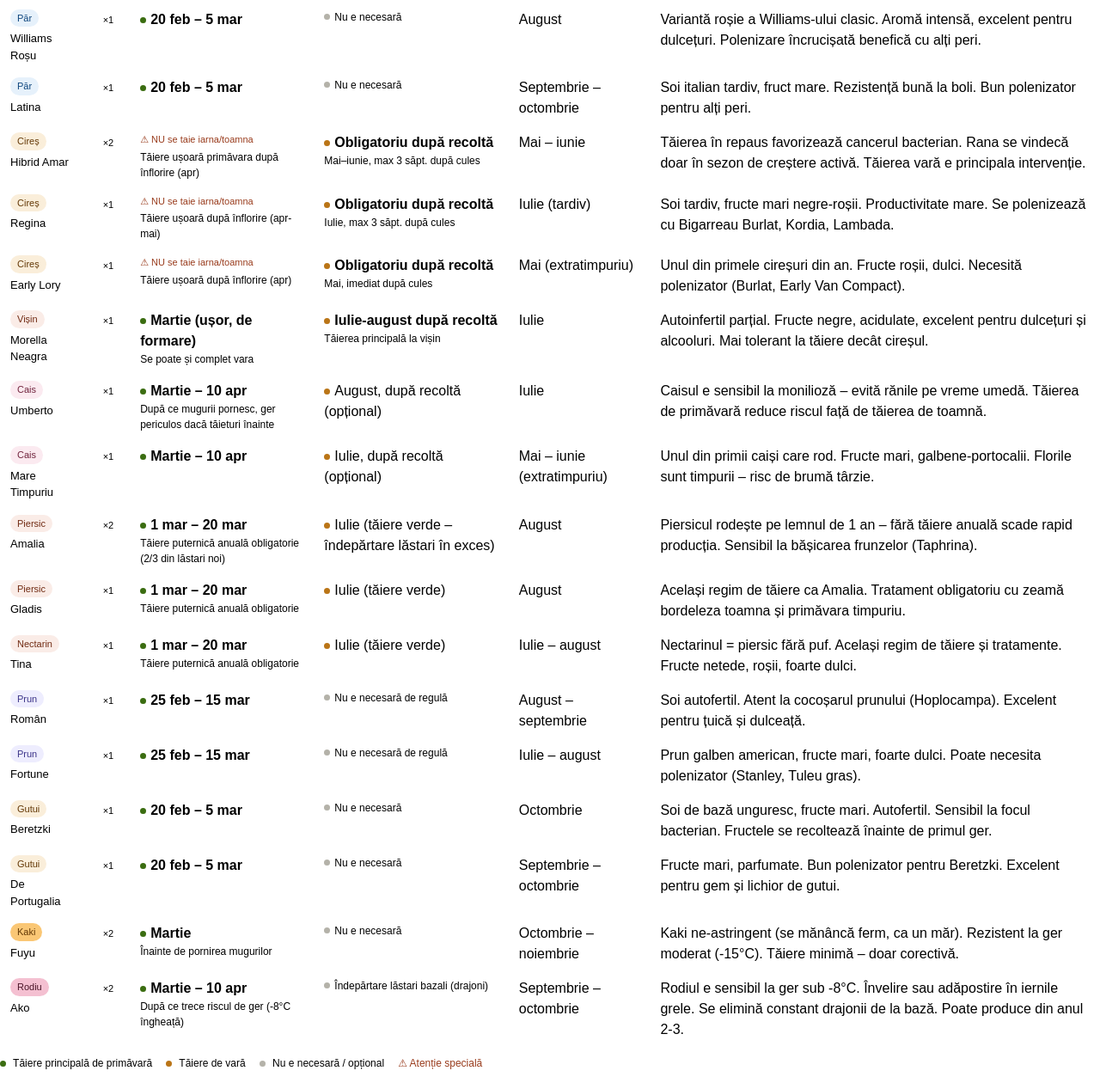
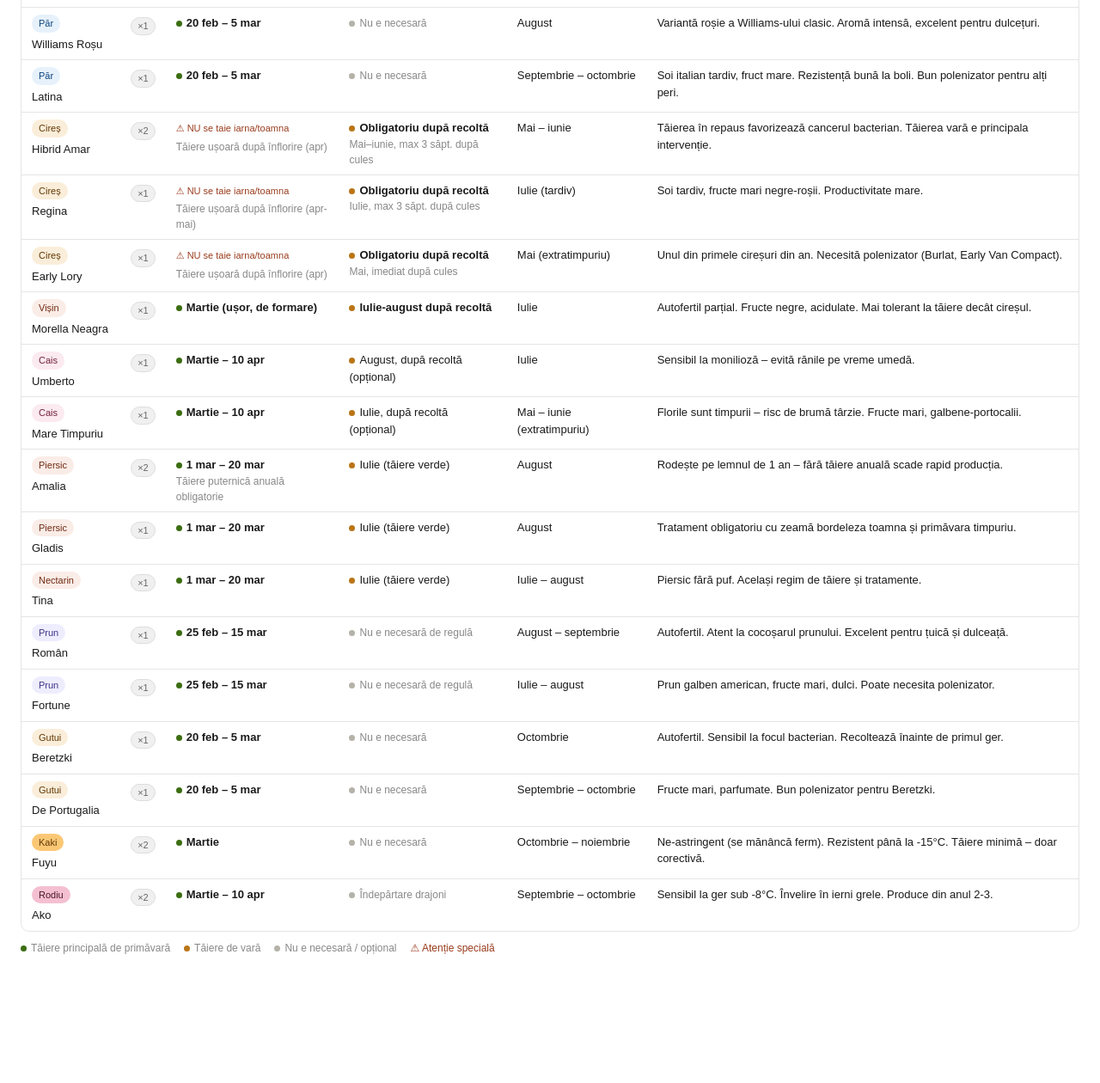
Before and after one commit to tavib47/Livada, a plain HTML site: page tabel_taieri_livada.html in a window 1280 px wide. Shown: the part 460-1720 px from the top of the page at 86% size. After the commit the page ends 1594 px from the top, so only its background shows below. Drawn offline with Linux system fonts and the light colour scheme.

Commit message:
Refactor HTML and CSS styles for table layout

```diff
--- a/tabel_taieri_livada.html
+++ b/tabel_taieri_livada.html
@@ -1,20 +1,24 @@
-
+<!DOCTYPE html>
+<html lang="ro">
+<head>
+<meta charset="UTF-8">
+<meta name="viewport" content="width=device-width, initial-scale=1.0">
+<title>Tabel Tăieri Livadă</title>
 <style>
 *{box-sizing:border-box;margin:0;padding:0}
-body{font-family:var(--font-sans,sans-serif);font-size:13px;color:var(--color-text-primary)}
-.wrap{padding:1rem 0}
-h2{font-size:16px;font-weight:500;margin-bottom:12px;color:var(--color-text-primary)}
+body{font-family:sans-serif;font-size:13px;color:#1a1a1a;background:#fff;padding:1.5rem}
+h1{font-size:18px;font-weight:500;margin-bottom:16px;color:#1a1a1a}
 .filters{display:flex;flex-wrap:wrap;gap:6px;margin-bottom:14px}
-.fbtn{padding:4px 12px;border-radius:20px;border:0.5px solid var(--color-border-secondary);background:transparent;cursor:pointer;font-size:12px;color:var(--color-text-secondary);transition:all 0.15s}
-.fbtn.active,.fbtn:hover{background:var(--color-background-secondary)}
-.fbtn.active{border-color:var(--color-border-primary);color:var(--color-text-primary);font-weight:500}
-.tbl-wrap{overflow-x:auto;border:0.5px solid var(--color-border-tertiary);border-radius:var(--border-radius-lg)}
+.fbtn{padding:4px 12px;border-radius:20px;border:1px solid #ccc;background:transparent;cursor:pointer;font-size:12px;color:#555;transition:all 0.15s}
+.fbtn:hover{background:#f5f5f5}
+.fbtn.active{border-color:#555;color:#1a1a1a;font-weight:500;background:#f0f0f0}
+.tbl-wrap{overflow-x:auto;border:1px solid #e5e5e5;border-radius:10px}
 table{width:100%;border-collapse:collapse;min-width:800px}
-thead tr{background:var(--color-background-secondary)}
-th{padding:9px 12px;text-align:left;font-weight:500;font-size:12px;color:var(--color-text-secondary);border-bottom:0.5px solid var(--color-border-tertiary);white-space:nowrap}
-td{padding:8px 12px;border-bottom:0.5px solid var(--color-border-tertiary);vertical-align:top;line-height:1.5}
+thead tr{background:#f8f8f8}
+th{padding:9px 12px;text-align:left;font-weight:500;font-size:12px;color:#666;border-bottom:1px solid #e5e5e5;white-space:nowrap}
+td{padding:8px 12px;border-bottom:1px solid #e5e5e5;vertical-align:top;line-height:1.5}
 tr:last-child td{border-bottom:none}
-tr:hover td{background:var(--color-background-secondary)}
+tr:hover td{background:#fafafa}
 .badge{display:inline-block;padding:2px 8px;border-radius:20px;font-size:11px;font-weight:500;white-space:nowrap}
 .b-mar{background:#EAF3DE;color:#27500A}
 .b-par{background:#E6F1FB;color:#0C447C}
@@ -27,17 +31,20 @@ tr:hover td{background:var(--color-background-secondary)}
 .b-kaki{background:#FAC775;color:#633806}
 .b-rodiu{background:#F4C0D1;color:#4B1528}
 .pom{font-weight:500;font-size:13px}
-.soi{font-size:11px;color:var(--color-text-secondary);margin-top:2px}
-.qty{display:inline-block;background:var(--color-background-secondary);border:0.5px solid var(--color-border-tertiary);border-radius:20px;padding:1px 7px;font-size:11px;margin-top:3px;color:var(--color-text-secondary)}
+.soi{font-size:11px;color:#888;margin-top:2px}
+.qty{display:inline-block;background:#f0f0f0;border:1px solid #ddd;border-radius:20px;padding:1px 7px;font-size:11px;margin-top:3px;color:#666}
 .warn{font-size:11px;color:#993C1D;font-weight:500}
-.muted{color:var(--color-text-secondary);font-size:12px}
+.muted{color:#888;font-size:12px}
 .dot{display:inline-block;width:7px;height:7px;border-radius:50%;margin-right:5px;vertical-align:middle}
 .dot-spring{background:#3B6D11}
 .dot-summer{background:#BA7517}
 .dot-no{background:#B4B2A9}
+.legend{display:flex;flex-wrap:wrap;gap:16px;font-size:12px;color:#888;margin-top:12px}
 .hidden{display:none}
 </style>
-<div class="wrap">
+</head>
+<body>
+<h1>Tabel tăieri livadă</h1>
 <div class="filters" id="filters">
   <button class="fbtn active" data-cat="all">Toți pomii</button>
   <button class="fbtn" data-cat="mar">Măr</button>
@@ -64,7 +71,6 @@ tr:hover td{background:var(--color-background-secondary)}
 </tr>
 </thead>
 <tbody>
-
 <tr data-cat="mar">
   <td><div class="pom"><span class="badge b-mar">Măr</span></div><div class="pom" style="margin-top:4px">Ariane</div></td>
   <td><span class="qty">×2</span></td>
@@ -73,7 +79,6 @@ tr:hover td{background:var(--color-background-secondary)}
   <td>Septembrie – octombrie</td>
   <td>Rezistent la rapăn și făinare. Fruct bicolor roșu-galben. Excelent pentru livezi bio.</td>
 </tr>
-
 <tr data-cat="mar">
   <td><div class="pom"><span class="badge b-mar">Măr</span></div><div class="pom" style="margin-top:4px">Golden Rainers</div></td>
   <td><span class="qty">×1</span></td>
@@ -82,7 +87,6 @@ tr:hover td{background:var(--color-background-secondary)}
   <td>Septembrie – octombrie</td>
   <td>Soiuri Golden sunt sensibile la rapăn – tratamente preventive primăvara. Galben auriu la maturitate.</td>
 </tr>
-
 <tr data-cat="mar">
   <td><div class="pom"><span class="badge b-mar">Măr</span></div><div class="pom" style="margin-top:4px">Baya Marisa</div></td>
   <td><span class="qty">×1</span></td>
@@ -91,16 +95,14 @@ tr:hover td{background:var(--color-background-secondary)}
   <td>August (vară)</td>
   <td>Măr de vară, bicolor roșu intens. Se recoltează devreme – nu se păstrează mult. Rezistent la rapăn.</td>
 </tr>
-
 <tr data-cat="par">
   <td><div class="pom"><span class="badge b-par">Păr</span></div><div class="pom" style="margin-top:4px">Contesa de Paris</div></td>
   <td><span class="qty">×1</span></td>
   <td><span class="dot dot-spring"></span><strong>20 feb – 5 mar</strong></td>
   <td><span class="dot dot-no"></span><span class="muted">Nu e necesară</span></td>
   <td>Septembrie – octombrie</td>
-  <td>Soiuri clasic, fructe mari. Sensibil la focul bacterian (Erwinia) – supraveghează florile primăvara.</td>
+  <td>Soi clasic, fructe mari. Sensibil la focul bacterian (Erwinia) – supraveghează florile primăvara.</td>
 </tr>
-
 <tr data-cat="par">
   <td><div class="pom"><span class="badge b-par">Păr</span></div><div class="pom" style="margin-top:4px">Bella di Giugno</div></td>
   <td><span class="qty">×1</span></td>
@@ -109,16 +111,14 @@ tr:hover td{background:var(--color-background-secondary)}
   <td>Iunie – iulie (extratimpuriu)</td>
   <td>Primul păr care rodește în an. Fructe mici-medii, galbene. Nu se păstrează – consum imediat.</td>
 </tr>
-
 <tr data-cat="par">
   <td><div class="pom"><span class="badge b-par">Păr</span></div><div class="pom" style="margin-top:4px">Williams Roșu</div></td>
   <td><span class="qty">×1</span></td>
   <td><span class="dot dot-spring"></span><strong>20 feb – 5 mar</strong></td>
   <td><span class="dot dot-no"></span><span class="muted">Nu e necesară</span></td>
   <td>August</td>
-  <td>Variantă roșie a Williams-ului clasic. Aromă intensă, excelent pentru dulcețuri. Polenizare încrucișată benefică cu alți peri.</td>
+  <td>Variantă roșie a Williams-ului clasic. Aromă intensă, excelent pentru dulcețuri.</td>
 </tr>
-
 <tr data-cat="par">
   <td><div class="pom"><span class="badge b-par">Păr</span></div><div class="pom" style="margin-top:4px">Latina</div></td>
   <td><span class="qty">×1</span></td>
@@ -127,151 +127,134 @@ tr:hover td{background:var(--color-background-secondary)}
   <td>Septembrie – octombrie</td>
   <td>Soi italian tardiv, fruct mare. Rezistență bună la boli. Bun polenizator pentru alți peri.</td>
 </tr>
-
 <tr data-cat="cires">
   <td><div class="pom"><span class="badge b-cires">Cireș</span></div><div class="pom" style="margin-top:4px">Hibrid Amar</div></td>
   <td><span class="qty">×2</span></td>
-  <td><span class="warn">⚠ NU se taie iarna/toamna</span><div class="muted" style="margin-top:3px">Tăiere ușoară primăvara după înflorire (apr)</div></td>
+  <td><span class="warn">⚠ NU se taie iarna/toamna</span><div class="muted" style="margin-top:3px">Tăiere ușoară după înflorire (apr)</div></td>
   <td><span class="dot dot-summer"></span><strong>Obligatoriu după recoltă</strong><div class="muted">Mai–iunie, max 3 săpt. după cules</div></td>
   <td>Mai – iunie</td>
-  <td>Tăierea în repaus favorizează cancerul bacterian. Rana se vindecă doar în sezon de creștere activă. Tăierea vară e principala intervenție.</td>
+  <td>Tăierea în repaus favorizează cancerul bacterian. Tăierea vară e principala intervenție.</td>
 </tr>
-
 <tr data-cat="cires">
   <td><div class="pom"><span class="badge b-cires">Cireș</span></div><div class="pom" style="margin-top:4px">Regina</div></td>
   <td><span class="qty">×1</span></td>
   <td><span class="warn">⚠ NU se taie iarna/toamna</span><div class="muted" style="margin-top:3px">Tăiere ușoară după înflorire (apr-mai)</div></td>
   <td><span class="dot dot-summer"></span><strong>Obligatoriu după recoltă</strong><div class="muted">Iulie, max 3 săpt. după cules</div></td>
   <td>Iulie (tardiv)</td>
-  <td>Soi tardiv, fructe mari negre-roșii. Productivitate mare. Se polenizează cu Bigarreau Burlat, Kordia, Lambada.</td>
+  <td>Soi tardiv, fructe mari negre-roșii. Productivitate mare.</td>
 </tr>
-
 <tr data-cat="cires">
   <td><div class="pom"><span class="badge b-cires">Cireș</span></div><div class="pom" style="margin-top:4px">Early Lory</div></td>
   <td><span class="qty">×1</span></td>
   <td><span class="warn">⚠ NU se taie iarna/toamna</span><div class="muted" style="margin-top:3px">Tăiere ușoară după înflorire (apr)</div></td>
   <td><span class="dot dot-summer"></span><strong>Obligatoriu după recoltă</strong><div class="muted">Mai, imediat după cules</div></td>
   <td>Mai (extratimpuriu)</td>
-  <td>Unul din primele cireșuri din an. Fructe roșii, dulci. Necesită polenizator (Burlat, Early Van Compact).</td>
+  <td>Unul din primele cireșuri din an. Necesită polenizator (Burlat, Early Van Compact).</td>
 </tr>
-
 <tr data-cat="visin">
   <td><div class="pom"><span class="badge b-visin">Vișin</span></div><div class="pom" style="margin-top:4px">Morella Neagra</div></td>
   <td><span class="qty">×1</span></td>
-  <td><span class="dot dot-spring"></span><strong>Martie (ușor, de formare)</strong><div class="muted">Se poate și complet vara</div></td>
-  <td><span class="dot dot-summer"></span><strong>Iulie-august după recoltă</strong><div class="muted">Tăierea principală la vișin</div></td>
+  <td><span class="dot dot-spring"></span><strong>Martie (ușor, de formare)</strong></td>
+  <td><span class="dot dot-summer"></span><strong>Iulie-august după recoltă</strong></td>
   <td>Iulie</td>
-  <td>Autoinfertil parțial. Fructe negre, acidulate, excelent pentru dulcețuri și alcooluri. Mai tolerant la tăiere decât cireșul.</td>
+  <td>Autofertil parțial. Fructe negre, acidulate. Mai tolerant la tăiere decât cireșul.</td>
 </tr>
-
 <tr data-cat="cais">
   <td><div class="pom"><span class="badge b-cais">Cais</span></div><div class="pom" style="margin-top:4px">Umberto</div></td>
   <td><span class="qty">×1</span></td>
-  <td><span class="dot dot-spring"></span><strong>Martie – 10 apr</strong><div class="muted">După ce mugurii pornesc, ger periculos dacă tăieturi înainte</div></td>
+  <td><span class="dot dot-spring"></span><strong>Martie – 10 apr</strong></td>
   <td><span class="dot dot-summer"></span>August, după recoltă (opțional)</td>
   <td>Iulie</td>
-  <td>Caisul e sensibil la monilioză – evită rănile pe vreme umedă. Tăierea de primăvară reduce riscul față de tăierea de toamnă.</td>
+  <td>Sensibil la monilioză – evită rănile pe vreme umedă.</td>
 </tr>
-
 <tr data-cat="cais">
   <td><div class="pom"><span class="badge b-cais">Cais</span></div><div class="pom" style="margin-top:4px">Mare Timpuriu</div></td>
   <td><span class="qty">×1</span></td>
   <td><span class="dot dot-spring"></span><strong>Martie – 10 apr</strong></td>
   <td><span class="dot dot-summer"></span>Iulie, după recoltă (opțional)</td>
   <td>Mai – iunie (extratimpuriu)</td>
-  <td>Unul din primii caiși care rod. Fructe mari, galbene-portocalii. Florile sunt timpurii – risc de brumă târzie.</td>
+  <td>Florile sunt timpurii – risc de brumă târzie. Fructe mari, galbene-portocalii.</td>
 </tr>
-
 <tr data-cat="piersic">
-  <td><div class="pom"><span class="badge b-visin" style="background:#FAECE7;color:#712B13">Piersic</span></div><div class="pom" style="margin-top:4px">Amalia</div></td>
+  <td><div class="pom"><span class="badge b-piersic">Piersic</span></div><div class="pom" style="margin-top:4px">Amalia</div></td>
   <td><span class="qty">×2</span></td>
-  <td><span class="dot dot-spring"></span><strong>1 mar – 20 mar</strong><div class="muted">Tăiere puternică anuală obligatorie (2/3 din lăstari noi)</div></td>
-  <td><span class="dot dot-summer"></span>Iulie (tăiere verde – îndepărtare lăstari în exces)</td>
-  <td>August</td>
-  <td>Piersicul rodește pe lemnul de 1 an – fără tăiere anuală scade rapid producția. Sensibil la bășicarea frunzelor (Taphrina).</td>
-</tr>
-
-<tr data-cat="piersic">
-  <td><div class="pom"><span class="badge b-visin" style="background:#FAECE7;color:#712B13">Piersic</span></div><div class="pom" style="margin-top:4px">Gladis</div></td>
-  <td><span class="qty">×1</span></td>
   <td><span class="dot dot-spring"></span><strong>1 mar – 20 mar</strong><div class="muted">Tăiere puternică anuală obligatorie</div></td>
   <td><span class="dot dot-summer"></span>Iulie (tăiere verde)</td>
   <td>August</td>
-  <td>Același regim de tăiere ca Amalia. Tratament obligatoriu cu zeamă bordeleza toamna și primăvara timpuriu.</td>
+  <td>Rodește pe lemnul de 1 an – fără tăiere anuală scade rapid producția.</td>
 </tr>
-
 <tr data-cat="piersic">
-  <td><div class="pom"><span class="badge b-visin" style="background:#FAECE7;color:#712B13">Nectarin</span></div><div class="pom" style="margin-top:4px">Tina</div></td>
+  <td><div class="pom"><span class="badge b-piersic">Piersic</span></div><div class="pom" style="margin-top:4px">Gladis</div></td>
   <td><span class="qty">×1</span></td>
-  <td><span class="dot dot-spring"></span><strong>1 mar – 20 mar</strong><div class="muted">Tăiere puternică anuală obligatorie</div></td>
+  <td><span class="dot dot-spring"></span><strong>1 mar – 20 mar</strong></td>
+  <td><span class="dot dot-summer"></span>Iulie (tăiere verde)</td>
+  <td>August</td>
+  <td>Tratament obligatoriu cu zeamă bordeleza toamna și primăvara timpuriu.</td>
+</tr>
+<tr data-cat="piersic">
+  <td><div class="pom"><span class="badge b-piersic">Nectarin</span></div><div class="pom" style="margin-top:4px">Tina</div></td>
+  <td><span class="qty">×1</span></td>
+  <td><span class="dot dot-spring"></span><strong>1 mar – 20 mar</strong></td>
   <td><span class="dot dot-summer"></span>Iulie (tăiere verde)</td>
   <td>Iulie – august</td>
-  <td>Nectarinul = piersic fără puf. Același regim de tăiere și tratamente. Fructe netede, roșii, foarte dulci.</td>
+  <td>Piersic fără puf. Același regim de tăiere și tratamente.</td>
 </tr>
-
 <tr data-cat="prun">
   <td><div class="pom"><span class="badge b-prun">Prun</span></div><div class="pom" style="margin-top:4px">Român</div></td>
   <td><span class="qty">×1</span></td>
   <td><span class="dot dot-spring"></span><strong>25 feb – 15 mar</strong></td>
   <td><span class="dot dot-no"></span><span class="muted">Nu e necesară de regulă</span></td>
   <td>August – septembrie</td>
-  <td>Soi autofertil. Atent la cocoșarul prunului (Hoplocampa). Excelent pentru țuică și dulceață.</td>
+  <td>Autofertil. Atent la cocoșarul prunului. Excelent pentru țuică și dulceață.</td>
 </tr>
-
 <tr data-cat="prun">
   <td><div class="pom"><span class="badge b-prun">Prun</span></div><div class="pom" style="margin-top:4px">Fortune</div></td>
   <td><span class="qty">×1</span></td>
   <td><span class="dot dot-spring"></span><strong>25 feb – 15 mar</strong></td>
   <td><span class="dot dot-no"></span><span class="muted">Nu e necesară de regulă</span></td>
   <td>Iulie – august</td>
-  <td>Prun galben american, fructe mari, foarte dulci. Poate necesita polenizator (Stanley, Tuleu gras).</td>
+  <td>Prun galben american, fructe mari, dulci. Poate necesita polenizator.</td>
 </tr>
-
 <tr data-cat="gutui">
   <td><div class="pom"><span class="badge b-gutui">Gutui</span></div><div class="pom" style="margin-top:4px">Beretzki</div></td>
   <td><span class="qty">×1</span></td>
   <td><span class="dot dot-spring"></span><strong>20 feb – 5 mar</strong></td>
   <td><span class="dot dot-no"></span><span class="muted">Nu e necesară</span></td>
   <td>Octombrie</td>
-  <td>Soi de bază unguresc, fructe mari. Autofertil. Sensibil la focul bacterian. Fructele se recoltează înainte de primul ger.</td>
+  <td>Autofertil. Sensibil la focul bacterian. Recoltează înainte de primul ger.</td>
 </tr>
-
 <tr data-cat="gutui">
   <td><div class="pom"><span class="badge b-gutui">Gutui</span></div><div class="pom" style="margin-top:4px">De Portugalia</div></td>
   <td><span class="qty">×1</span></td>
   <td><span class="dot dot-spring"></span><strong>20 feb – 5 mar</strong></td>
   <td><span class="dot dot-no"></span><span class="muted">Nu e necesară</span></td>
   <td>Septembrie – octombrie</td>
-  <td>Fructe mari, parfumate. Bun polenizator pentru Beretzki. Excelent pentru gem și lichior de gutui.</td>
+  <td>Fructe mari, parfumate. Bun polenizator pentru Beretzki.</td>
 </tr>
-
 <tr data-cat="kaki">
   <td><div class="pom"><span class="badge b-kaki">Kaki</span></div><div class="pom" style="margin-top:4px">Fuyu</div></td>
   <td><span class="qty">×2</span></td>
-  <td><span class="dot dot-spring"></span><strong>Martie</strong><div class="muted">Înainte de pornirea mugurilor</div></td>
+  <td><span class="dot dot-spring"></span><strong>Martie</strong></td>
   <td><span class="dot dot-no"></span><span class="muted">Nu e necesară</span></td>
   <td>Octombrie – noiembrie</td>
-  <td>Kaki ne-astringent (se mănâncă ferm, ca un măr). Rezistent la ger moderat (-15°C). Tăiere minimă – doar corectivă.</td>
+  <td>Ne-astringent (se mănâncă ferm). Rezistent până la -15°C. Tăiere minimă – doar corectivă.</td>
 </tr>
-
 <tr data-cat="rodiu">
   <td><div class="pom"><span class="badge b-rodiu">Rodiu</span></div><div class="pom" style="margin-top:4px">Ako</div></td>
   <td><span class="qty">×2</span></td>
-  <td><span class="dot dot-spring"></span><strong>Martie – 10 apr</strong><div class="muted">După ce trece riscul de ger (-8°C îngheață)</div></td>
-  <td><span class="dot dot-no"></span><span class="muted">Îndepărtare lăstari bazali (drajoni)</span></td>
+  <td><span class="dot dot-spring"></span><strong>Martie – 10 apr</strong></td>
+  <td><span class="dot dot-no"></span><span class="muted">Îndepărtare drajoni</span></td>
   <td>Septembrie – octombrie</td>
-  <td>Rodiul e sensibil la ger sub -8°C. Învelire sau adăpostire în iernile grele. Se elimină constant drajonii de la bază. Poate produce din anul 2-3.</td>
+  <td>Sensibil la ger sub -8°C. Învelire în ierni grele. Produce din anul 2-3.</td>
 </tr>
-
 </tbody>
 </table>
 </div>
-<div style="margin-top:12px;display:flex;flex-wrap:wrap;gap:16px;font-size:12px;color:var(--color-text-secondary)">
-  <span><span class="dot dot-spring" style="display:inline-block"></span> Tăiere principală de primăvară</span>
-  <span><span class="dot dot-summer" style="display:inline-block"></span> Tăiere de vară</span>
-  <span><span class="dot dot-no" style="display:inline-block"></span> Nu e necesară / opțional</span>
+<div class="legend">
+  <span><span class="dot dot-spring"></span>Tăiere principală de primăvară</span>
+  <span><span class="dot dot-summer"></span>Tăiere de vară</span>
+  <span><span class="dot dot-no"></span>Nu e necesară / opțional</span>
   <span style="color:#993C1D;font-weight:500">⚠ Atenție specială</span>
-</div>
 </div>
 <script>
 const btns=document.querySelectorAll('.fbtn');
@@ -288,3 +271,5 @@ btns.forEach(b=>{
   });
 });
 </script>
+</body>
+</html>
```
